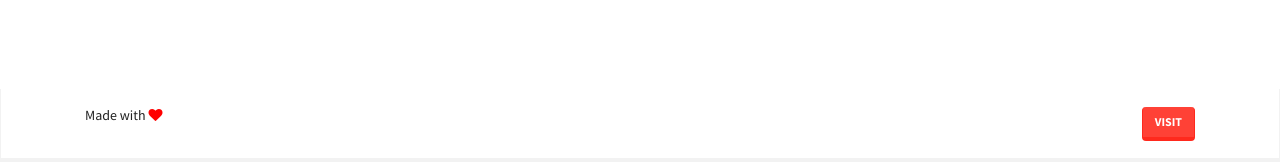
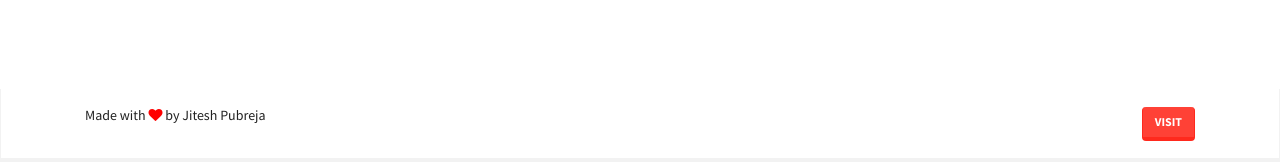
Before and after one commit to jiteshpubreja/crawler, a Flask app: page / in a window 1280 px wide. Shown: the part 638-800 px from the top of the page. Run offline with Flask 2, Linux system fonts and the light colour scheme; parts of the project's set-up code (start-up, migrations or seed data) failed here and were passed over; some libraries are stand-ins or nearby versions.

Commit message:
Updated Footer Link

```diff
--- a/src/templates/layout.html
+++ b/src/templates/layout.html
@@ -30,8 +30,8 @@
   </div>
   <div class = "navbar navbar-expand-sm bg-light fixed-bottom">
     <div class = "container">
-      <p class = "navbar-text pull-left">Made with <i class="fa fa-heart red" aria-hidden="true"></i></p>
-      <a href = "/about" class = "navbar-btn btn-danger btn pull-right">Visit</a>
+      <p class = "navbar-text pull-left">Made with <i class="fa fa-heart red" aria-hidden="true"></i> by Jitesh Pubreja</p>
+      <a href = "https://github.com/jiteshpubreja/crawler" class="navbar-btn btn-danger btn pull-right" target="_blank">Visit</a>
     </div>
   </div>
 </body>
```
